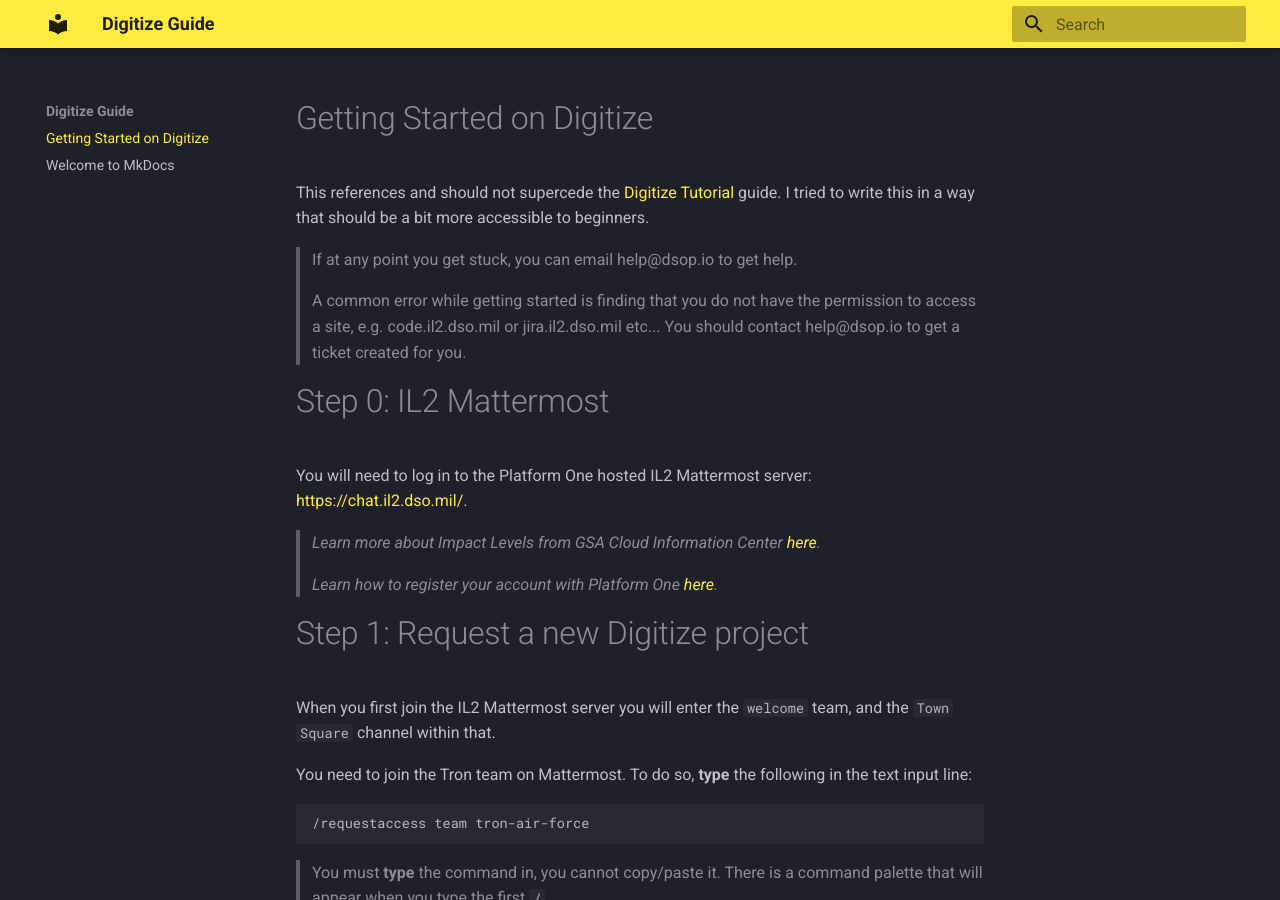
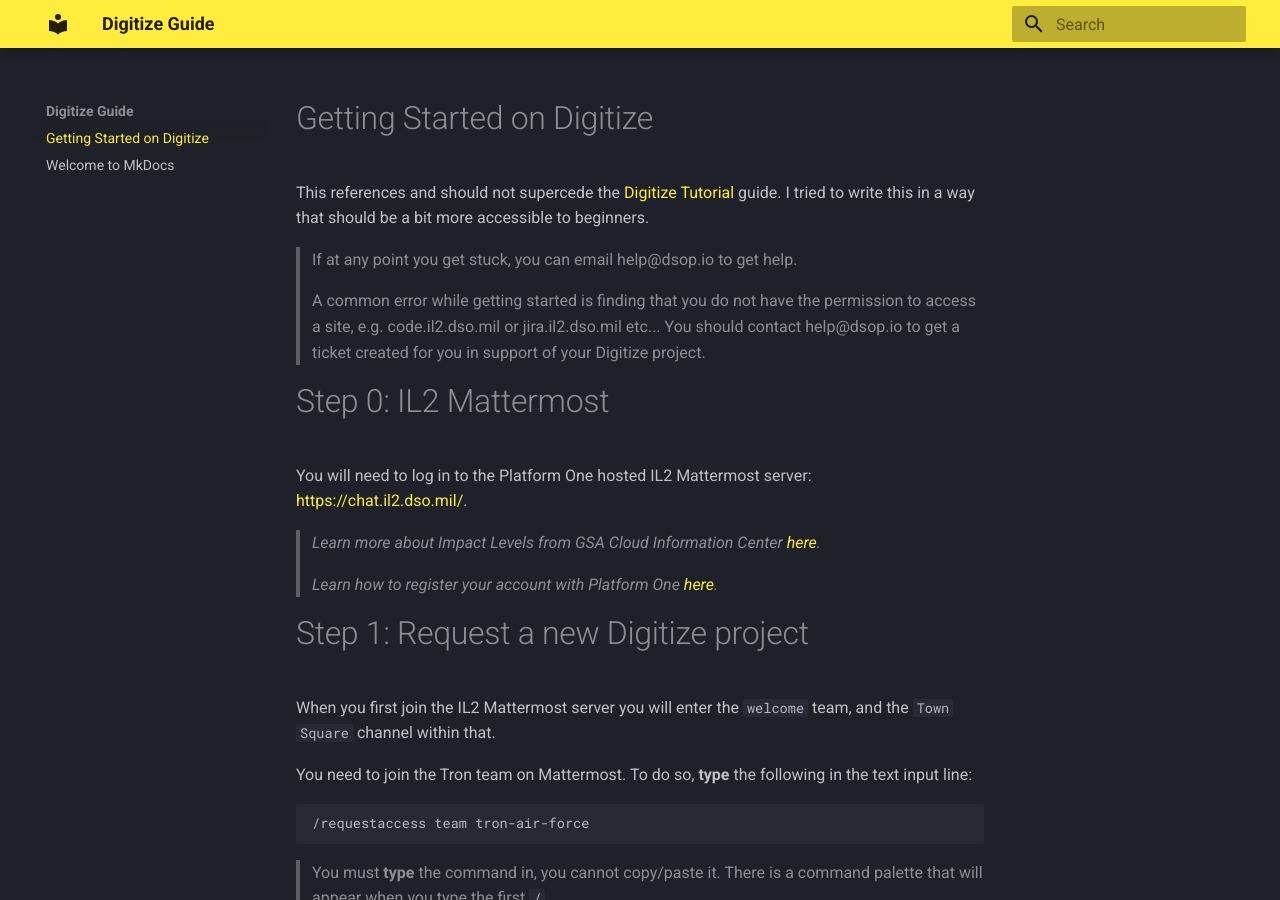
Before and after one commit to alexjbuck/digitize-guide, an MkDocs documentation site: the page built from docs/index.md, in a window 1280 px wide and 900 px high. Built offline with MkDocs 1.6.1 and Material for MkDocs 9.7.7, drawn with Linux system fonts in a browser that asks for light colours.

Commit message:
clarify reason to request ticket for permissions issues

```diff
--- a/docs/index.md
+++ b/docs/index.md
@@ -4,7 +4,7 @@
 
 > If at any point you get stuck, you can email help@dsop.io to get help.
 
-> A common error while getting started is finding that you do not have the permission to access a site, e.g. code.il2.dso.mil or jira.il2.dso.mil etc... You should contact help@dsop.io to get a ticket created for you.
+> A common error while getting started is finding that you do not have the permission to access a site, e.g. code.il2.dso.mil or jira.il2.dso.mil etc... You should contact help@dsop.io to get a ticket created for you in support of your Digitize project.
 
 # Step 0: IL2 Mattermost
 
```
